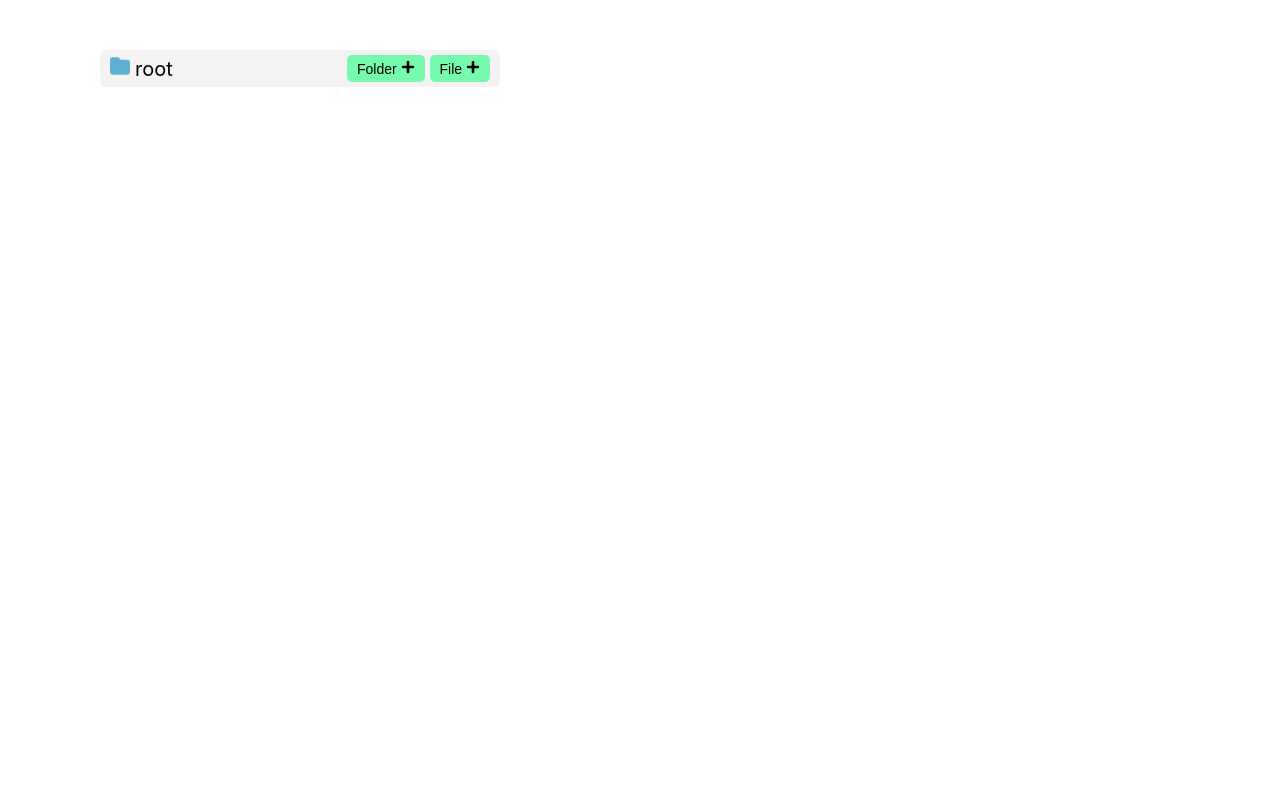
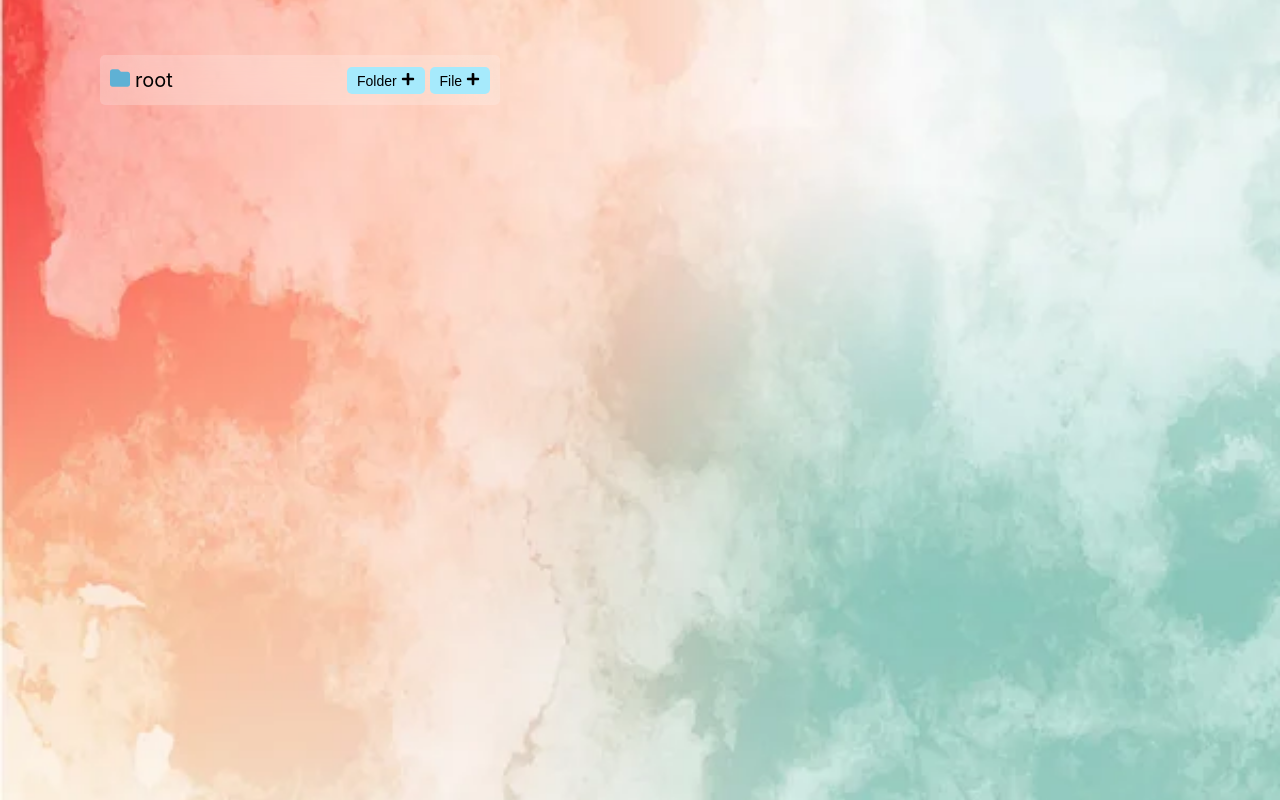
Before and after one commit to abhishekra07/file-explorer, a React (Create React App) app: page / in a window 1280 px wide. Built offline with nearby package versions, Linux system fonts and the light colour scheme.

Commit message:
updated styling

```diff
--- a/src/App.css
+++ b/src/App.css
@@ -1,4 +1,6 @@
 .container {
-  margin: 50px 0px 0px 100px;
+  padding: 50px 0px 0px 100px;
   font-size: 20px;
+  height: 100vh;
+  width: 100%;
 }
--- a/src/components/folder.css
+++ b/src/components/folder.css
@@ -10,11 +10,18 @@
   align-items: center;
   justify-content: space-between;
   width: 400px;
-  background-color: rgba(240, 237, 237, 0.7);
+  background-color: rgba(255, 255, 255, 0.2);
+  backdrop-filter: blur(20px);
+  -webkit-backdrop-filter: blur(20px);
   padding: 5px 10px;
   border-radius: 5px;
   margin-top: 5px;
   cursor: pointer;
+  min-height: 50px;
+}
+
+.folder:hover {
+  background-color: rgba(255, 255, 255, 0.3);
 }
 
 .folder-header {
@@ -35,9 +42,13 @@
 .edit-container button {
   border: none;
   outline: none;
-  background-color: rgb(118, 250, 173);
+  background-color: rgba(161, 235, 255, 0.938);
   padding: 5px 10px;
   font-size: 14px;
   border-radius: 5px;
   cursor: pointer;
 }
+
+.edit-container button:hover {
+  background-color: rgba(35, 205, 252);
+}
--- a/src/index.css
+++ b/src/index.css
@@ -9,4 +9,6 @@ body {
   font-family: -apple-system, BlinkMacSystemFont, "Segoe UI", "Roboto", "Oxygen",
     "Ubuntu", "Cantarell", "Fira Sans", "Droid Sans", "Helvetica Neue",
     sans-serif;
+  background: url(assets/background.jpg) no-repeat center center fixed;
+  background-size: cover;
 }
```
Also changed, not shown: src/assets/background.jpg (added).
